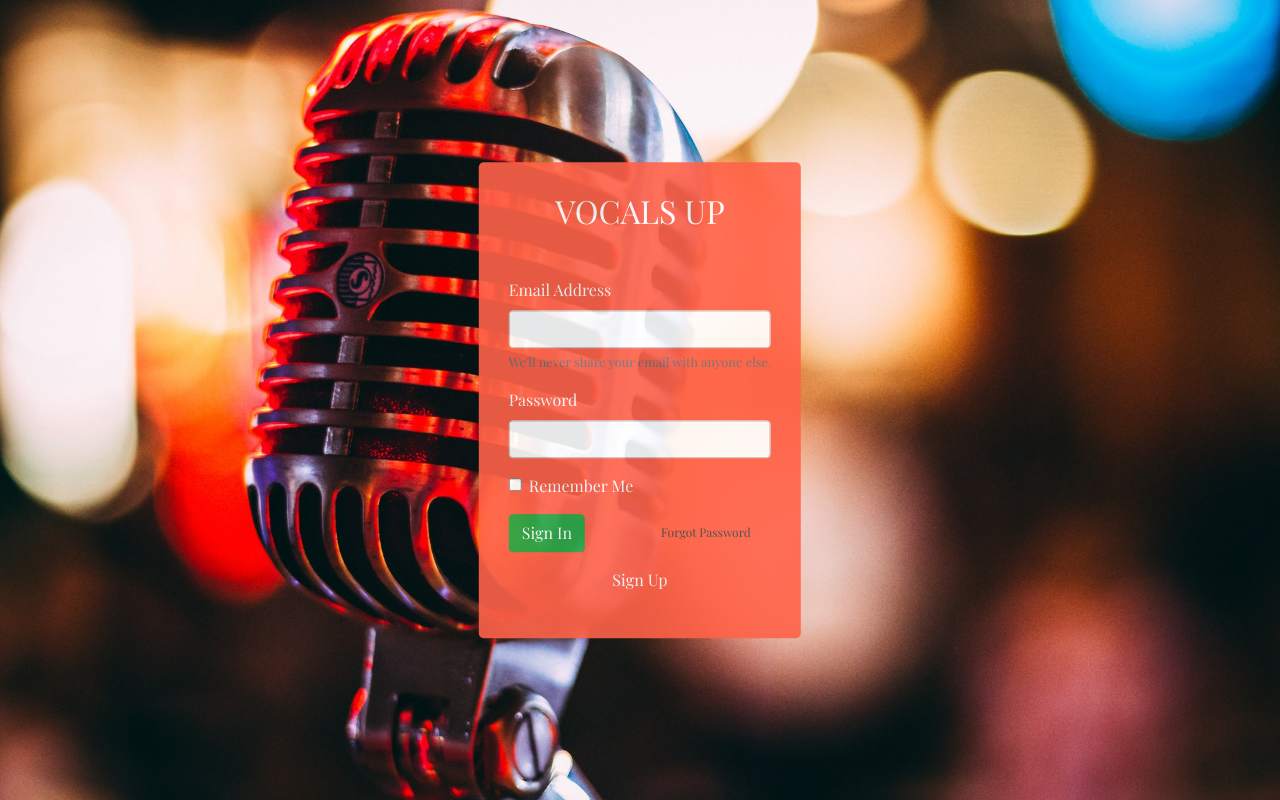
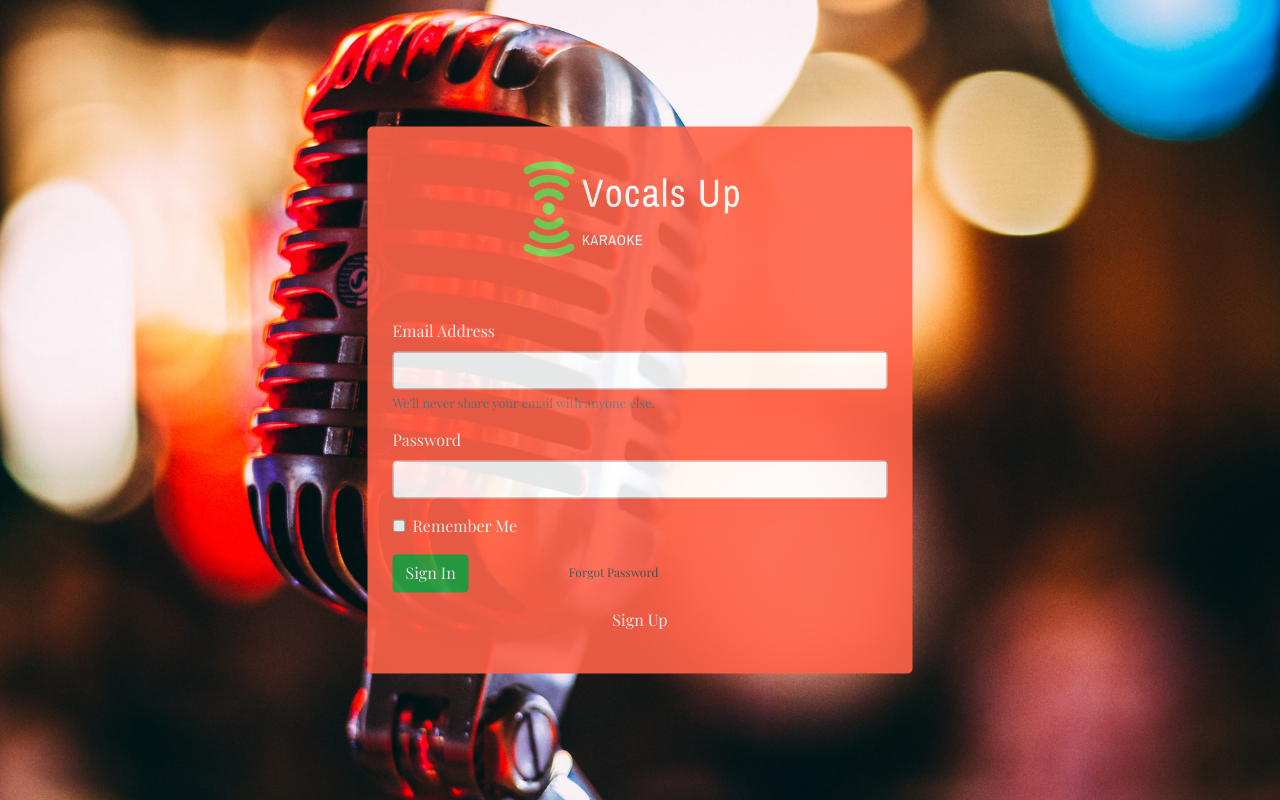
Before and after one commit to corneliajohnson/Karaoke-Machine, a website built with webpack: page src/index.html in a window 1280 px wide. Built offline with nearby package versions, Linux system fonts and the light colour scheme.

Commit message:
added styling and logo

```diff
--- a/src/css/style.css
+++ b/src/css/style.css
@@ -13,7 +13,7 @@ html {
   font-family: 'Playfair Display', serif;
   color: #fff;
   background-color: #ff6249;
-  padding: 30px;
+  padding: 25px;
   border-radius: 5px;
   opacity: 0.9;
   position: absolute;
@@ -21,6 +21,10 @@ html {
   left: 50%;
   margin-right: -50%;
   transform: translate(-50%, -50%)
+}
+
+.login-logo {
+  width: 60%;
 }
 
 .login-signup-link {
--- a/src/index.html
+++ b/src/index.html
@@ -9,7 +9,7 @@
   <div class="alert-area"></div>
   <div class="login">
       <form>
-        <h2 class="text-center mx-auto mb-5">VOCALS UP</h2>
+        <h2 class="text-center mx-auto mb-5"><img class="login-logo" src="/src/img/vocals-logo-orange.png" alt="vocals up logo"></h2>
         <div class="form-group">
           <label for="exampleInputEmail1">Email Address</label>
           <input type="email" class="form-control email-form" id="exampleInputEmail1" aria-describedby="emailHelp">
@@ -23,8 +23,8 @@
           <input type="checkbox" class="form-check-input" id="exampleCheck1">
           <label class="form-check-label" for="exampleCheck1">Remember Me</label>
         </div>
-          <button type="submit" onclick="missingLogin()" class="btn btn-success mr-4">Sign In</button>
-          <a class="ml-5 login-forgot-link" href="#">Forgot Password</a>
+          <button type="submit" onclick="missingLogin()" class="btn btn-success mr-5">Sign In</button>
+          <a class=" ml-5 login-forgot-link" href="#">Forgot Password</a>
         <div class="mt-3">
           <p class="text-center"><a class="login-signup-link" href="#">Sign Up</a></p>
         </div>
```
Also changed, not shown: src/img/vocals-logo-orange.png (added).
